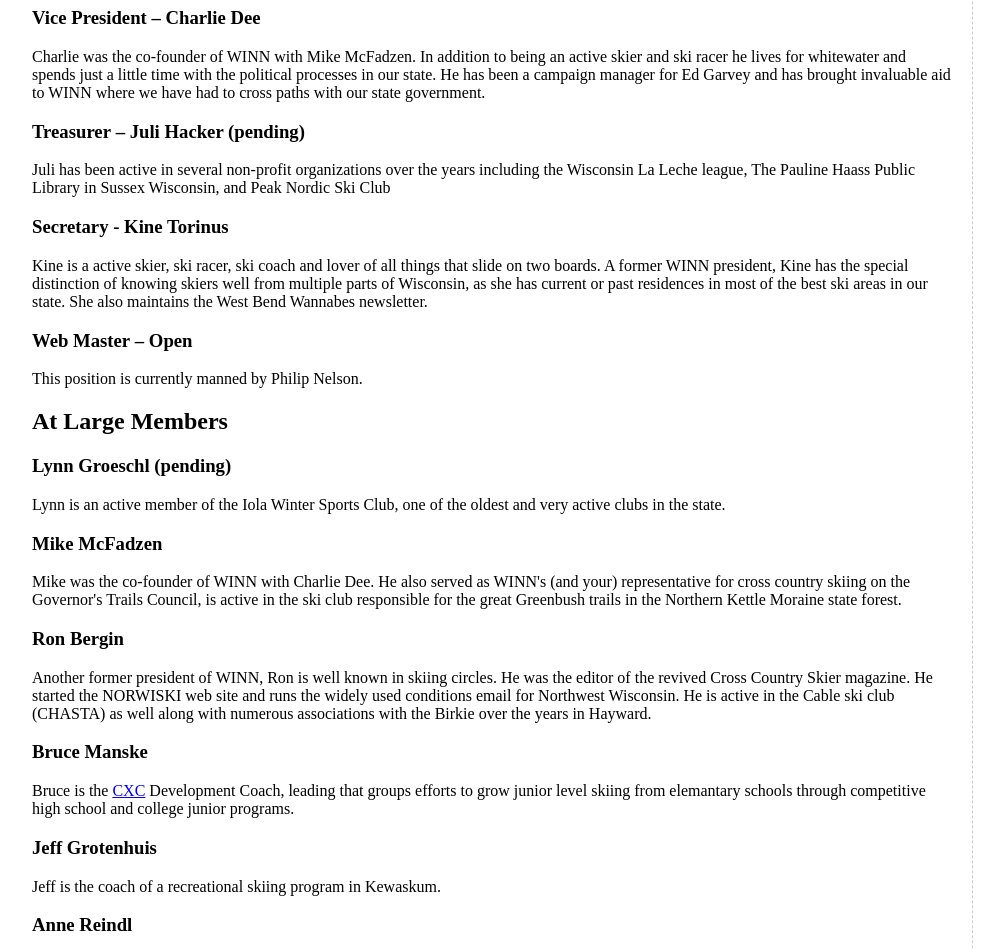
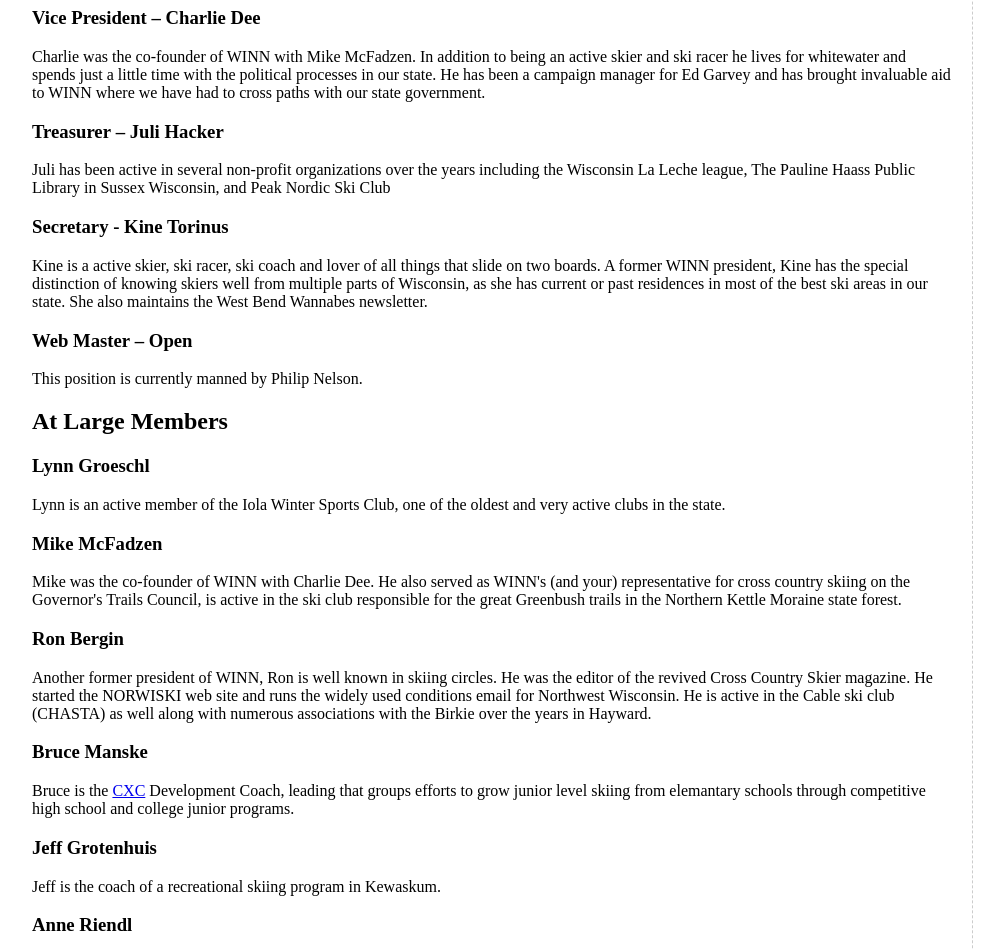
Before and after one commit to panmanphil/xcskiwinn.org, a website: page src/app/board/index.html in a window 1280 px wide. Shown: the part 439-1388 px from the top of the page, without its empty margins (148-1152 px from the left). Drawn offline with Linux system fonts and the light colour scheme.

Commit message:
updated board and korte info

```diff
--- a/src/app/board/index.html
+++ b/src/app/board/index.html
@@ -94,7 +94,7 @@
                                             <strong>Vice President</strong>&nbsp;–&nbsp;Charlie Dee</h3>
                                         <p class="Normal">Charlie was the co-founder of WINN with Mike McFadzen. In addition to being an active skier and ski racer he lives for whitewater and spends just a little time with the political processes in our state. He has been a campaign manager for Ed Garvey and has brought invaluable aid to WINN where we have had to cross paths with our state government.</p>
                                         <h3 class="Normal">
-                                            <strong>Treasurer</strong>&nbsp;– Juli Hacker (pending)</h3>
+                                            <strong>Treasurer</strong>&nbsp;– Juli Hacker</h3>
                                         <p class="Normal">Juli has been active in several non-profit organizations over the years including the Wisconsin La Leche league, The Pauline Haass Public Library in Sussex Wisconsin, and Peak Nordic Ski Club</p>
                                         <h3 class="Normal">
                                             <strong>Secretary</strong>&nbsp;- Kine Torinus</h3>
@@ -105,7 +105,7 @@
                                         <h2 class="Normal">
                                         <strong>At Large Members</strong></h2>
                                         <h3 class="SubHead">
-                                            <strong>Lynn Groeschl (pending)</strong></h3>
+                                            <strong>Lynn Groeschl</strong></h3>
                                         <p class="Normal">Lynn is an active member of the Iola Winter Sports Club, one of the oldest and very active clubs in the state.</p>
 
                                         <h3 class="SubHead">
@@ -121,7 +121,7 @@
                                             <strong>Jeff Grotenhuis</strong></h3>
                                         <p class="Normal">Jeff is the coach of a recreational skiing program in Kewaskum.</p>
                                         <h3 class="Normal">
-                                            <strong>Anne Reindl</strong> </h3>
+                                            <strong>Anne Riendl</strong> </h3>
                                         <p class="Normal">Anne is part of the very active Milwaukee Nordic Ski club and so represents the one of the largest clubs in the state. She is also working with the Waukesha High School ski team. She is an active skier and volunteer in the Milwaukee Area</p>
                                         <h3 class="SubHead">
                                             <strong>Phil Johnsrud</strong></h3>
```
Also changed, not shown: README.md, 1 other file.
